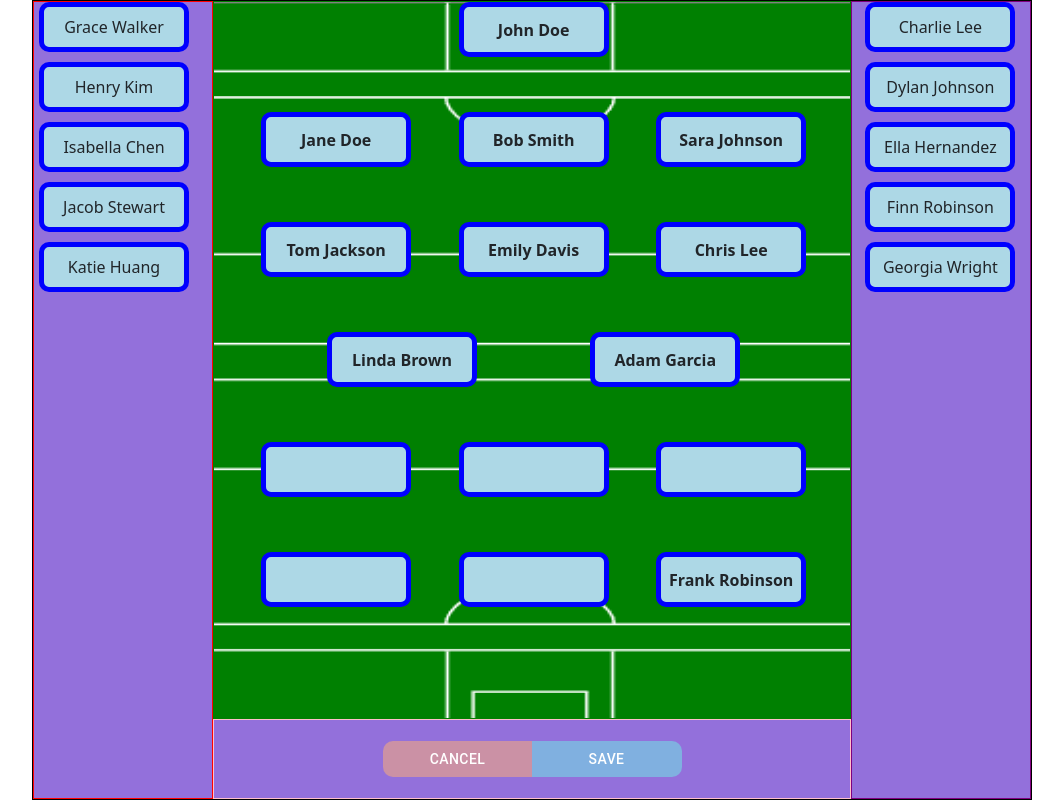
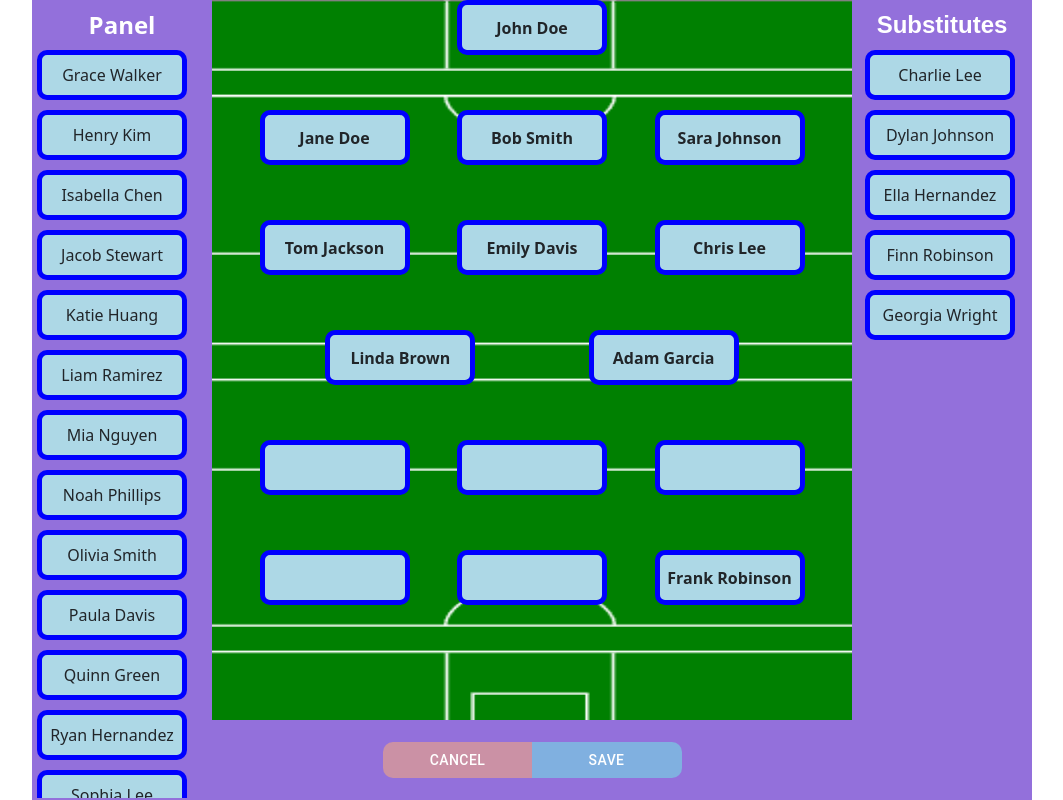
Before and after one commit to Darren-ODonnell/dnd, a React (Create React App) app in the folder src/: page / in a window 1280 px wide. Shown: the whole page, without its empty margins (108-1171 px from the left). Built offline with nearby package versions, Linux system fonts and the light colour scheme; the HTML template or start-up script is replaced by a standard one.

Commit message:
minor changes

```diff
--- a/src/App.js
+++ b/src/App.js
@@ -5,7 +5,7 @@ import {HTML5Backend} from "react-dnd-html5-backend";
 import './App.css';
 import {v4} from 'uuid'
 
-import TeamsheetDnd from "./TeamsheetDnd";
+import TeamsheetDnd from "./muigrid/TeamsheetDnd";
 
 let myTeam = [
     { key: 1 , id: 1 , name: "John Doe"      , position: 1 },
@@ -37,26 +37,26 @@ let myPanel = [
     { key: 18, id: 18, name: "Isabella Chen"  , position: 0},
     { key: 19, id: 19, name: "Jacob Stewart"  , position: 0},
     { key: 20, id: 20, name: "Katie Huang"    , position: 0},
-    // { key: 21, id: 21, name: "Liam Ramirez"   , position: 0},
-    // { key: 22, id: 22, name: "Mia Nguyen"     , position: 0},
-    // { key: 23, id: 23, name: "Noah Phillips"  , position: 0},
-    // { key: 24, id: 24, name: "Olivia Smith"   , position: 0},
-    // { key: 25, id: 25, name: "Paula Davis"    , position: 0},
-    // { key: 26, id: 26, name: "Quinn Green"    , position: 0},
-    // { key: 27, id: 27, name: "Ryan Hernandez" , position: 0},
-    // { key: 28, id: 28, name: "Sophia Lee"     , position: 0},
-    // { key: 29, id: 29, name: "Tyler Rodriguez", position: 0},
-    // { key: 30, id: 30, name: "Violet Patel"   , position: 0},
-    // { key: 31, id: 31, name: "William Brown"  , position: 0},
-    // { key: 32, id: 32, name: "Xavier Kim"     , position: 0},
-    // { key: 33, id: 33, name: "Yara Gomez"     , position: 0},
-    // { key: 34, id: 34, name: "Zoe Martinez"   , position: 0},
-    // { key: 35, id: 35, name: "Alex Turner"    , position: 0},
-    // { key: 36, id: 36, name: "Bella Davis"    , position: 0},
-    // { key: 44, id: 44, name: "Jasmine Nguyen" , position: 0},
-    // { key: 45, id: 45, name: "Kian Ramirez"   , position: 0},
-    // { key: 46, id: 46, name: "Luna Smith"     , position: 0},
-    // { key: 47, id: 47, name: "Max Green"      , position: 0},
+    { key: 21, id: 21, name: "Liam Ramirez"   , position: 0},
+    { key: 22, id: 22, name: "Mia Nguyen"     , position: 0},
+    { key: 23, id: 23, name: "Noah Phillips"  , position: 0},
+    { key: 24, id: 24, name: "Olivia Smith"   , position: 0},
+    { key: 25, id: 25, name: "Paula Davis"    , position: 0},
+    { key: 26, id: 26, name: "Quinn Green"    , position: 0},
+    { key: 27, id: 27, name: "Ryan Hernandez" , position: 0},
+    { key: 28, id: 28, name: "Sophia Lee"     , position: 0},
+    { key: 29, id: 29, name: "Tyler Rodriguez", position: 0},
+    { key: 30, id: 30, name: "Violet Patel"   , position: 0},
+    { key: 31, id: 31, name: "William Brown"  , position: 0},
+    { key: 32, id: 32, name: "Xavier Kim"     , position: 0},
+    { key: 33, id: 33, name: "Yara Gomez"     , position: 0},
+    { key: 34, id: 34, name: "Zoe Martinez"   , position: 0},
+    { key: 35, id: 35, name: "Alex Turner"    , position: 0},
+    { key: 36, id: 36, name: "Bella Davis"    , position: 0},
+    { key: 44, id: 44, name: "Jasmine Nguyen" , position: 0},
+    { key: 45, id: 45, name: "Kian Ramirez"   , position: 0},
+    { key: 46, id: 46, name: "Luna Smith"     , position: 0},
+    { key: 47, id: 47, name: "Max Green"      , position: 0},
 
 ]
 let mySubs = [
--- a/src/muigrid/VariableGrid.js
+++ b/src/muigrid/TeamsheetContainers.js
@@ -6,7 +6,7 @@ import 'bootstrap/dist/css/bootstrap.min.css'; // import Bootstrap CSS
 import './VariableGrid.css'
 import './teamsheet.css'
  import { useEffect, useState } from "react";
- import {showList} from "../TeamsheetDnd";
+ import {showList} from "./TeamsheetDnd";
 
 const boxWidth         = 150
 const boxHeight        = 55
@@ -69,7 +69,11 @@ const PanelContainer = ({ panel, onDrop,onDropContainer }) => {
 
     showList("Panel-Container: " , panel)
     return (
+        <>
+        <Container className="panel-heading">Panel</Container>
+
         <Container className="panel-container" onDragOver={handleDragOver} ref={drop}>
+
             { panel.map(( member, index ) => {
                 const top = nextRow;
                 nextRow += 60; // Increment nextRow by 60 for the next iteration
@@ -92,6 +96,7 @@ const PanelContainer = ({ panel, onDrop,onDropContainer }) => {
                 );
             })}
         </Container>
+        </>
     );
 };
 
@@ -378,7 +383,8 @@ const SubsContainer  = ({ subs, onDrop, onDropContainer }) => {
     }));
 
         return (
-
+            <>
+                <Container className="subs-heading"> <div style={{color:'white'}}>Substitutes</div> </Container>
                 <Container className="subs-container" onDragOver={handleDragOver} ref={drop}>
                     {subs.map((member) => {
                         const top = nextRow;
@@ -399,15 +405,18 @@ const SubsContainer  = ({ subs, onDrop, onDropContainer }) => {
                         );
                     })}
                 </Container>
+            </>
         );
     };
 const ActionContainer = () => {
     return (
+        <>
         <Container className="action-container">
             <div className="btn-group d-flex" role="group">
                 <Button className="btn but-secondary " >Cancel</Button>
                 <Button type="submit" className="btn but-primary ">Save</Button>
             </div>
         </Container>
+        </>
     );
 };
--- a/src/TeamsheetDnd.js
+++ b/src/muigrid/TeamsheetDnd.js
@@ -1,10 +1,10 @@
 import React, {useState} from "react";
-import TeamsheetContainer from "./muigrid/VariableGrid";
+import TeamsheetContainer from "./TeamsheetContainers";
 import { DndProvider} from "react-dnd";
 import {HTML5Backend} from "react-dnd-html5-backend";
-import './App.css';
+import '../App.css';
 import {v4} from 'uuid';
-import Box from "./muigrid/Box";
+import Box from "./Box";
 
 export const showList = ( m,v ) => { console.log(m + v.map(m => {return "("+m.key+")(" + m.id + ") "+ m.name + " "}))}
 
--- a/src/muigrid/VariableGrid.css
+++ b/src/muigrid/VariableGrid.css
@@ -2,7 +2,7 @@
 .teamsheet-container {
     width: 1000px;
     height: 800px;
-    border: 1px solid black;
+    /*border: 1px solid black;*/
     background-color: lightblue;
     position: absolute;
     top: 0%;
@@ -19,13 +19,14 @@
     align-items: center;
     margin: 0 auto;
     background-color: mediumpurple;
+
 }
 
-.panel-container     {
+.panel-heading  {
     display: flex;
     width           : 18%;
-    height          : 100%;
-    border          : 1px solid red;
+    height          : 50px;
+    /*border          : 1px solid red;*/
     float           : left;
     position        : absolute;
     top             : 0;
@@ -34,13 +35,32 @@
     max-width: 18%;
     overflow: auto;
     background-color: mediumpurple;
+    color: white;
+    font-weight: bold;
+    font-size: x-large;
 }
+
+.panel-container {
+    display: flex;
+    width: 18%;
+    height: 93.5%;
+    /*border: 1px solid red;*/
+    float: left;
+    position: absolute;
+    top: 50px;
+    left: 0;
+    max-height: 100%;
+    max-width: 18%;
+    overflow: auto;
+    background-color: mediumpurple;
+}
+
 .team-container      {
     position        : absolute;
     top             : 0;
     width           : 64%;
     height          : 90%;
-    border          : 1px solid green;
+    /*border          : 1px solid green;*/
     background-image: url('../media/GAA Pitch2.png');
     background-size : 100% 100%;
     max-width       : 64%;
@@ -49,9 +69,10 @@
 }
 .subs-container      {
     width           : 18%;
-    height          : 100%;
-    border          : 1px solid purple;
+    height          : 93.5%;
+    /*border          : 1px solid purple;*/
     float           : right;
+    top             : 50px;
     position        : absolute;
     right           : 0;
     background-color: mediumpurple;
@@ -59,12 +80,31 @@
     max-width       : 18%;
     overflow        : auto;
 }
+.subs-heading  {
+    z-index: 1;
+    font-family: Arial, Helvetica, sans-serif;
+    display         : flex;
+    width           : 18%;
+    height          : 50px;
+    /*border          : 1px solid red;*/
+    float           : right;
+    position        : absolute;
+    top             : 0;
+    right           : 0;
+    max-height      : 100%;
+    max-width       : 18%;
+    overflow        : auto;
+    background-color: mediumpurple;
+    color: white !important;
+    font-weight: bold !important;
+    font-size: x-large !important;
+}
 .action-container    {
     position        : absolute;
     bottom          : 0;
     width           : 64%;
     height          : 10%;
-    border          : 1px solid pink;
+    /*border          : 1px solid pink;*/
     display         : flex;
     /*justify-content : space-between;*/
     align-items: center;
```
Also changed, not shown: 2 other files (tests, documents, lock files or other folders). Lines whose indentation alone changed are shown as unchanged.
